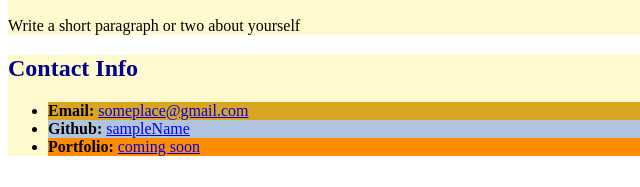
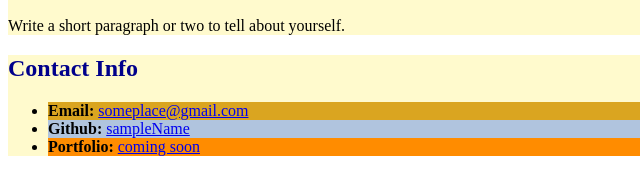
Before and after one commit to SaadYousafi87/bio-repo, a plain HTML site: page index.html in a window 1280 px wide. Shown: the part 330-517 px from the top of the page, 0-640 px from the left. Drawn offline with Linux system fonts and the light colour scheme.

Commit message:
slight change in P tag

```diff
--- a/index.html
+++ b/index.html
@@ -16,7 +16,7 @@
       <h2 class="title">Saad</h2>
       <!-- modify img attributes -->
       <img src="assets/images/image-1.jpg" alt="Saad" />
-      <p>Write a short paragraph or two about yourself</p>
+      <p>Write a short paragraph or two to tell about yourself.</p>
     </section>
     <!-- add class attribute -->
     <section class="lesson">
```
